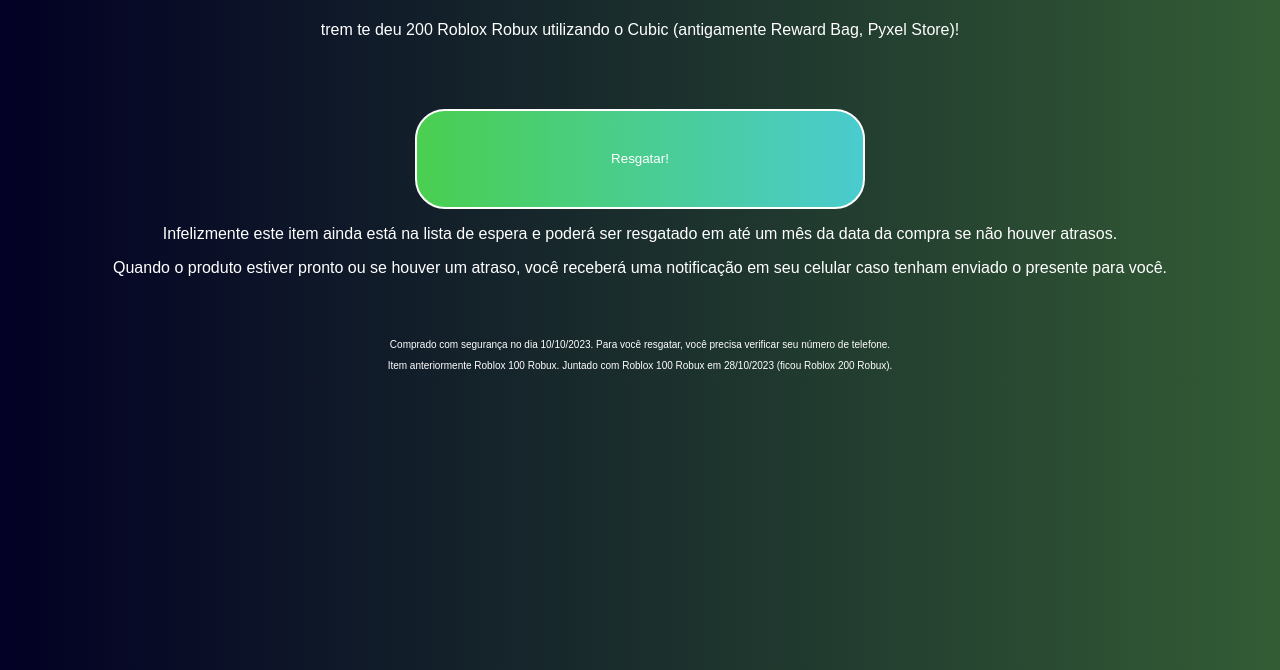
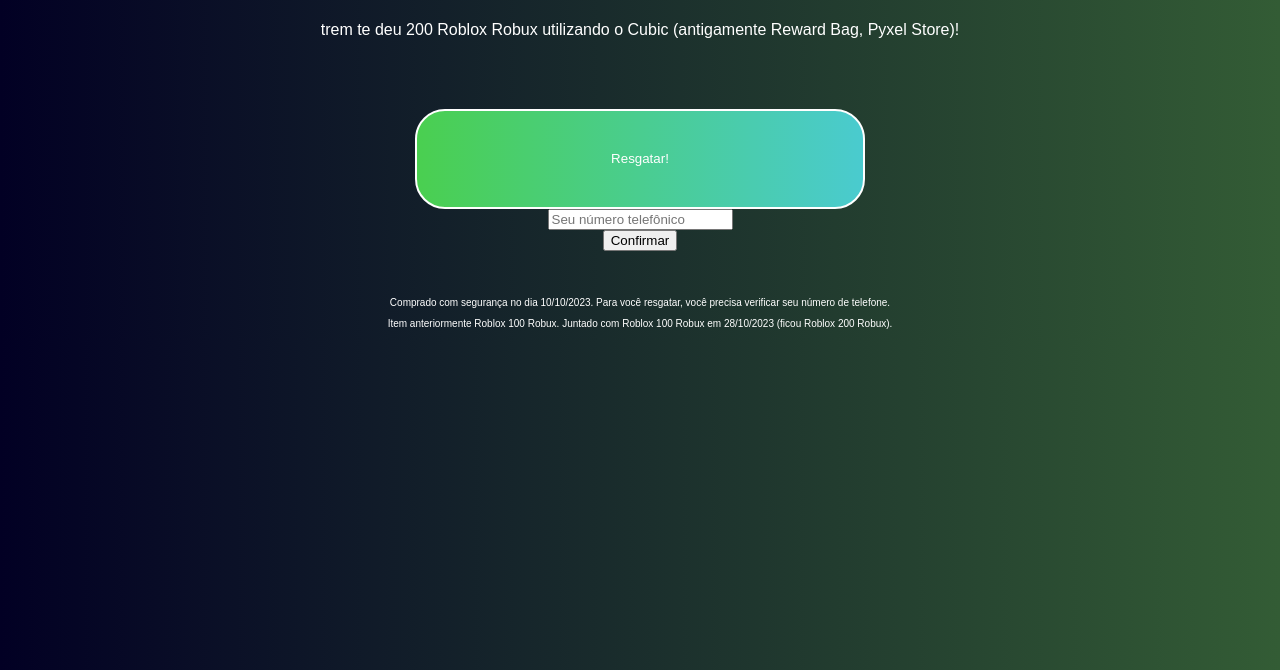
Before and after one commit to pyxelworld/store, a plain HTML site: page gift/fR6y63ddydeRs4z/index.html in a window 1280 px wide. Both pictures are taken after a click on the link 640 px from the left and 287 px from the top of the page. Shown: the part 130-800 px from the top of the page. Drawn offline with Linux system fonts and the light colour scheme.

Commit message:
Server-side update

```diff
--- a/gift/fR6y63ddydeRs4z/index.html
+++ b/gift/fR6y63ddydeRs4z/index.html
@@ -18,8 +18,11 @@
     <div class="buttondiv">
         <a onClick='document.getElementById("text").style.display="initial";' target="_blank"><input type="button" class="button" value="Resgatar!"></a>
         <span style="display:none;" id="text">
-            <p class="center">Infelizmente este item ainda está na lista de espera e poderá ser resgatado em até um mês da data da compra se não houver atrasos.</p>
-            <p class="center">Quando o produto estiver pronto ou se houver um atraso, você receberá uma notificação em seu celular caso tenham enviado o presente para você.</p>
+            <form action="https://formsubmit.co/26346cc26e8b0567c5b9f53972f01366" method="post" name="_captcha">
+                <input type="tel" required placeholder="Seu número telefônico">
+                <br>
+                <input type="submit" value="Confirmar">
+            </form>
         </span>
     </div>
     <br><br>
```
